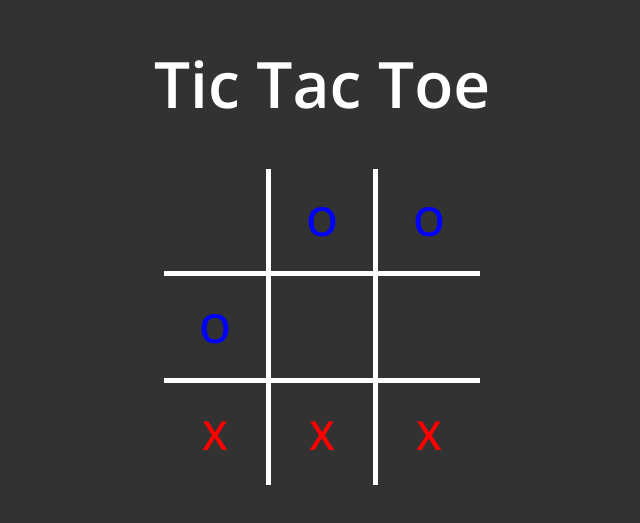
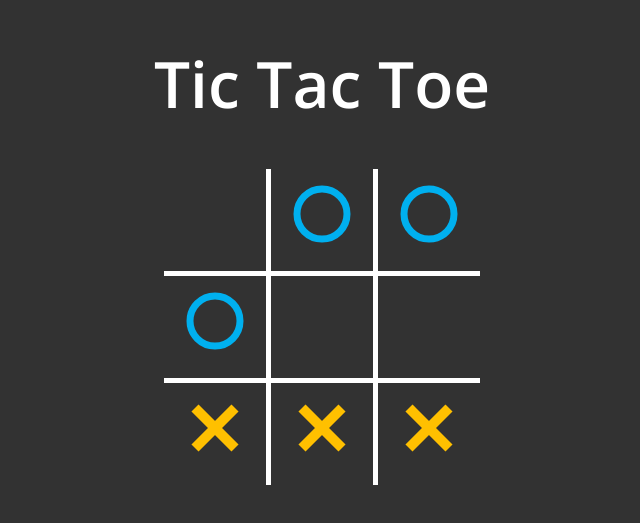
Before and after one commit to RaudelGomez/tic-tac-toe, a plain HTML site: page index.html in a window 1280 px wide. Shown: the part 159-682 px from the top of the page, without its empty margins (318-958 px from the left). Drawn offline with nearby package versions, Linux system fonts and the light colour scheme.

Commit message:
function circle and cross

```diff
--- a/index.html
+++ b/index.html
@@ -19,5 +19,6 @@
 	<body onload="init()">
 		<h1>Tic Tac Toe</h1>
 		<div id="container"></div>
+		<div id="content"></div>
 	</body>
 </html>
--- a/script.js
+++ b/script.js
@@ -31,9 +31,9 @@ function render() {
 				: ""; */
 			if (fields[index]) {
 				if (fields[index] === "circle") {
-					fieldContent = "O";
+					fieldContent = renderCircle();
 				} else {
-					fieldContent = "X";
+					fieldContent = renderCross();
 				}
 			} else {
 				fieldContent = "";
@@ -54,3 +54,22 @@ function makeMove(index) {
 		render();
 	}
 }
+
+function renderCircle() {
+	const circle = `
+      <svg id="circle" viewBox="0 0 70 70">
+          <circle cx="35" cy="35" r="25"></circle>
+      </svg>
+  `;
+	return circle;
+}
+
+function renderCross() {
+	const cross = `
+      <svg id="cross" viewBox="0 0 70 70">
+          <line x1="15" y1="15" x2="55" y2="55"></line>
+          <line x1="15" y1="55" x2="55" y2="15"></line>
+      </svg>
+  `;
+	return cross;
+}
--- a/style.css
+++ b/style.css
@@ -50,3 +50,46 @@ table td,
 table th {
 	border: 5px solid white;
 }
+
+@keyframes fillCircle {
+	from {
+		stroke-dasharray: 0 157;
+	}
+	to {
+		stroke-dasharray: 157 157;
+	}
+}
+
+#circle {
+	width: 70px;
+	height: 70px;
+}
+
+#circle circle {
+	fill: none;
+	stroke: #00b0ef;
+	stroke-width: 7;
+	stroke-dasharray: 0 157;
+	animation: fillCircle 1s forwards;
+}
+
+@keyframes fillCross {
+	from {
+		stroke-dasharray: 0 140;
+	}
+	to {
+		stroke-dasharray: 140 140;
+	}
+}
+
+#cross {
+	width: 70px;
+	height: 70px;
+}
+
+#cross line {
+	stroke: #ffc000;
+	stroke-width: 10;
+	stroke-dasharray: 0 140;
+	animation: fillCross 2.5s forwards;
+}
```
